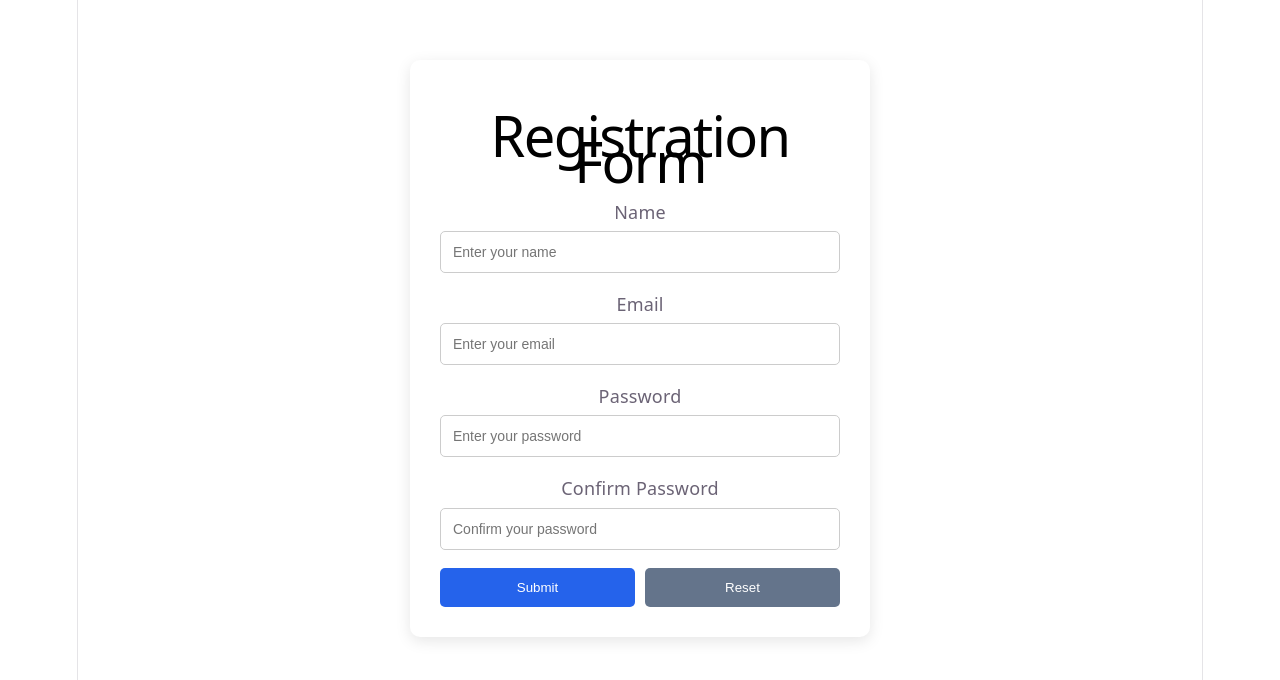
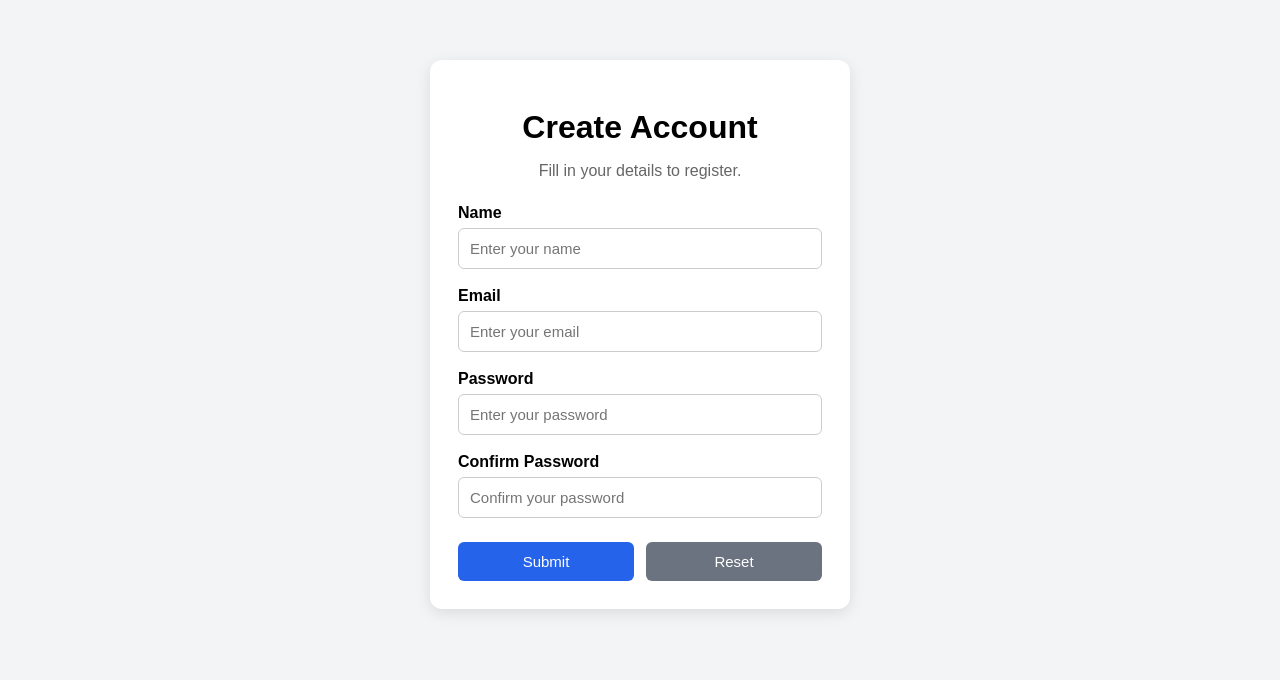
Before and after one commit to supCodesmith/registration-form, a React (Vite) app: page / in a window 1280 px wide. Shown: the top 680 px of the page. Built offline with nearby package versions, Linux system fonts and the light colour scheme.

Commit message:
Save current registration form work

```diff
--- a/src/App.jsx
+++ b/src/App.jsx
@@ -1,49 +1,54 @@
-
-import "./App.css";
 
 function App() {
   return (
-    <div className="container">
-      <h1>Registration Form</h1>
+    <div className="form-container">
+      <h1>Create Account</h1>
+      <p>Fill in your details to register.</p>
 
       <form>
+        <div className="form-group">
           <label htmlFor="name">Name</label>
           <input
             type="text"
             id="name"
-          name="name"
             placeholder="Enter your name"
           />
+        </div>
 
+        <div className="form-group">
           <label htmlFor="email">Email</label>
           <input
             type="email"
             id="email"
-          name="email"
             placeholder="Enter your email"
           />
+        </div>
 
+        <div className="form-group">
           <label htmlFor="password">Password</label>
           <input
             type="password"
             id="password"
-          name="password"
             placeholder="Enter your password"
           />
+        </div>
 
+        <div className="form-group">
           <label htmlFor="confirmPassword">
             Confirm Password
           </label>
           <input
             type="password"
             id="confirmPassword"
-          name="confirmPassword"
             placeholder="Confirm your password"
           />
+        </div>
 
-        <div className="buttons">
+        <div className="button-group">
           <button type="submit">Submit</button>
-          <button type="reset">Reset</button>
+          <button type="reset" className="reset-button">
+            Reset
+          </button>
         </div>
       </form>
     </div>
--- a/src/index.css
+++ b/src/index.css
@@ -1,111 +1,79 @@
-:root {
-  --text: #6b6375;
-  --text-h: #08060d;
-  --bg: #fff;
-  --border: #e5e4e7;
-  --code-bg: #f4f3ec;
-  --accent: #aa3bff;
-  --accent-bg: rgba(170, 59, 255, 0.1);
-  --accent-border: rgba(170, 59, 255, 0.5);
-  --social-bg: rgba(244, 243, 236, 0.5);
-  --shadow:
-    rgba(0, 0, 0, 0.1) 0 10px 15px -3px, rgba(0, 0, 0, 0.05) 0 4px 6px -2px;
 
-  --sans: system-ui, 'Segoe UI', Roboto, sans-serif;
-  --heading: system-ui, 'Segoe UI', Roboto, sans-serif;
-  --mono: ui-monospace, Consolas, monospace;
-
-  font: 18px/145% var(--sans);
-  letter-spacing: 0.18px;
-  color-scheme: light dark;
-  color: var(--text);
-  background: var(--bg);
-  font-synthesis: none;
-  text-rendering: optimizeLegibility;
-  -webkit-font-smoothing: antialiased;
-  -moz-osx-font-smoothing: grayscale;
-
-  @media (max-width: 1024px) {
-    font-size: 16px;
-  }
-}
-
-@media (prefers-color-scheme: dark) {
-  :root {
-    --text: #9ca3af;
-    --text-h: #f3f4f6;
-    --bg: #16171d;
-    --border: #2e303a;
-    --code-bg: #1f2028;
-    --accent: #c084fc;
-    --accent-bg: rgba(192, 132, 252, 0.15);
-    --accent-border: rgba(192, 132, 252, 0.5);
-    --social-bg: rgba(47, 48, 58, 0.5);
-    --shadow:
-      rgba(0, 0, 0, 0.4) 0 10px 15px -3px, rgba(0, 0, 0, 0.25) 0 4px 6px -2px;
-  }
-
-  #social .button-icon {
-    filter: invert(1) brightness(2);
-  }
+* {
+  box-sizing: border-box;
 }
 
 body {
   margin: 0;
+  font-family: Arial, sans-serif;
+  background-color: #f3f4f6;
 }
 
-#root {
-  width: 1126px;
-  max-width: 100%;
-  margin: 0 auto;
-  text-align: center;
-  border-inline: 1px solid var(--border);
-  min-height: 100svh;
-  display: flex;
-  flex-direction: column;
-  box-sizing: border-box;
-}
-
-h1,
-h2 {
-  font-family: var(--heading);
-  font-weight: 500;
-  color: var(--text-h);
+.form-container {
+  width: 90%;
+  max-width: 420px;
+  margin: 60px auto;
+  padding: 28px;
+  background-color: white;
+  border-radius: 12px;
+  box-shadow: 0 4px 15px rgba(0, 0, 0, 0.1);
 }
 
 h1 {
-  font-size: 56px;
-  letter-spacing: -1.68px;
-  margin: 32px 0;
-  @media (max-width: 1024px) {
-    font-size: 36px;
-    margin: 20px 0;
-  }
-}
-h2 {
-  font-size: 24px;
-  line-height: 118%;
-  letter-spacing: -0.24px;
-  margin: 0 0 8px;
-  @media (max-width: 1024px) {
-    font-size: 20px;
-  }
-}
-p {
-  margin: 0;
+  margin-bottom: 8px;
+  text-align: center;
 }
 
-code,
-.counter {
-  font-family: var(--mono);
-  display: inline-flex;
-  border-radius: 4px;
-  color: var(--text-h);
+p {
+  margin-bottom: 24px;
+  color: #666;
+  text-align: center;
 }
 
-code {
+.form-group {
+  margin-bottom: 18px;
+}
+
+label {
+  display: block;
+  margin-bottom: 6px;
+  font-weight: bold;
+}
+
+input {
+  width: 100%;
+  padding: 11px;
+  border: 1px solid #ccc;
+  border-radius: 6px;
   font-size: 15px;
-  line-height: 135%;
-  padding: 4px 8px;
-  background: var(--code-bg);
 }
+
+input:focus {
+  outline: 2px solid #93c5fd;
+  border-color: #2563eb;
+}
+
+.button-group {
+  display: flex;
+  gap: 12px;
+  margin-top: 24px;
+}
+
+button {
+  flex: 1;
+  padding: 11px;
+  border: none;
+  border-radius: 6px;
+  background-color: #2563eb;
+  color: white;
+  font-size: 15px;
+  cursor: pointer;
+}
+
+.reset-button {
+  background-color: #6b7280;
+}
+
+button:hover {
+  opacity: 0.9;
+}
```
Also changed, not shown: src/components/InputField.jsx (added, +17 -0 lines). Lines whose indentation alone changed are shown as unchanged.
